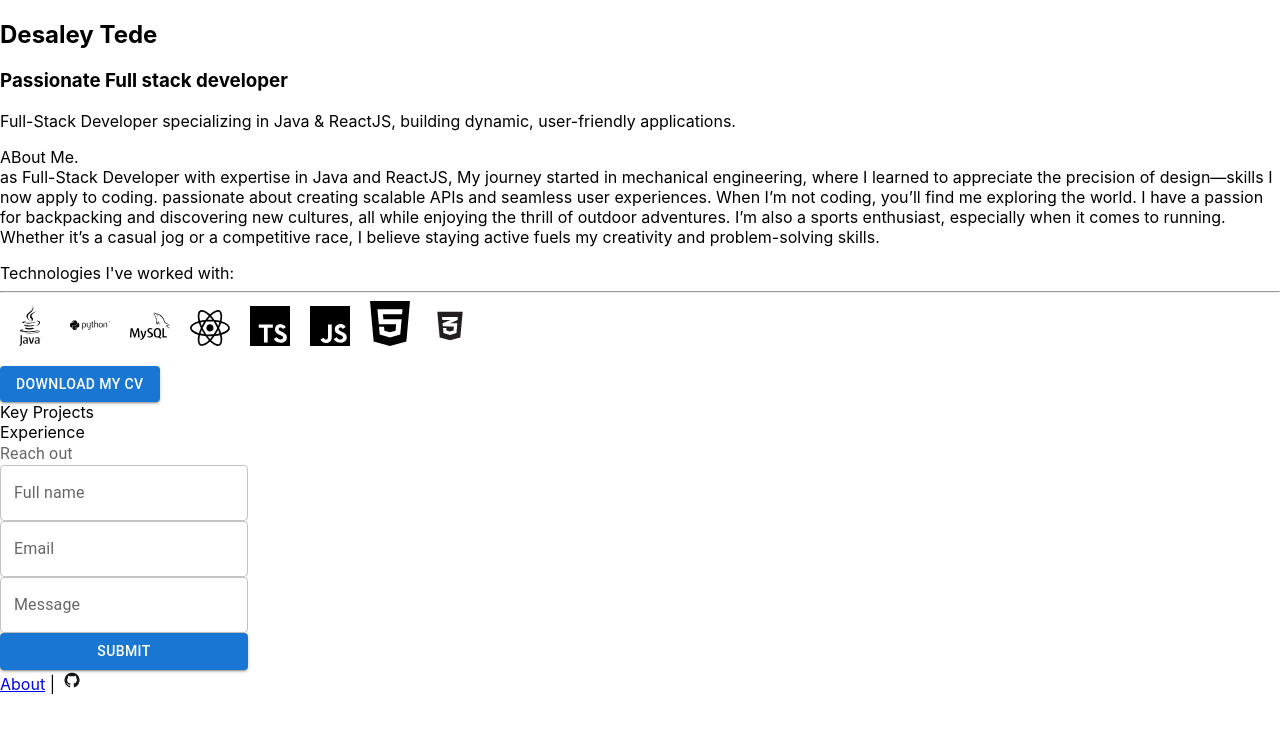
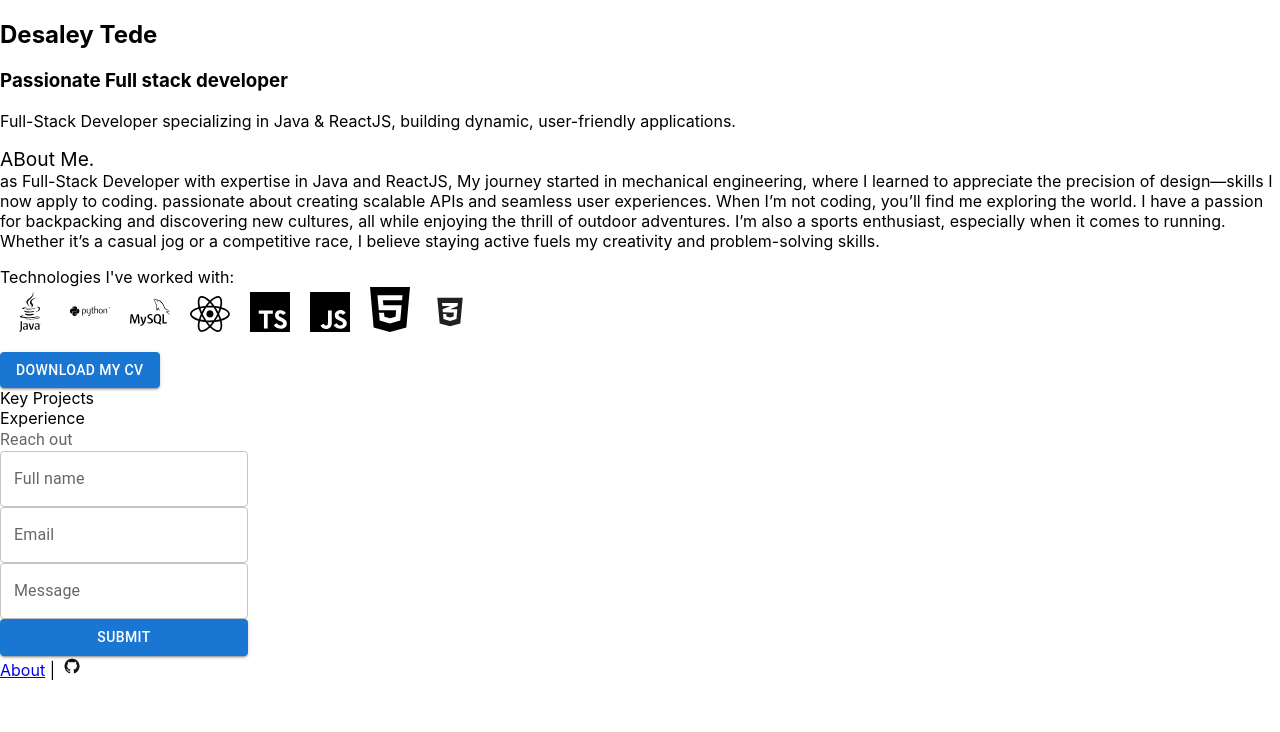
Before and after one commit to DesTede/personal_site, a React (Create React App) app: page /about in a window 1280 px wide. Shown: the top 732 px of the page. Built offline with nearby package versions, Linux system fonts and the light colour scheme.

Commit message:
About.tsx updated

```diff
--- a/src/Sections/About/About.css
+++ b/src/Sections/About/About.css
@@ -5,3 +5,7 @@
     display: inline-block;
     object-fit: contain;
 }
+
+.MeHeader{
+    font-size: larger;
+}
--- a/src/Sections/About/About.tsx
+++ b/src/Sections/About/About.tsx
@@ -5,7 +5,7 @@ function About(): JSX.Element {
     return (
         <div>
             <p className={"AboutMe"}>
-                <div className={"Me"}>ABout Me.</div>
+                <div className={"MeHeader"}>ABout Me.</div>
                 as Full-Stack Developer with expertise in Java and ReactJS, My journey started in mechanical engineering, where I learned to appreciate the precision
                 of design—skills I now apply to coding.
                 passionate about creating scalable APIs and seamless user experiences.
@@ -17,7 +17,7 @@ function About(): JSX.Element {
             </p>
             <p className={"skills"}>
                 Technologies I've worked with:
-                <hr/>
+                <br/>
                 {/*Java, Spring,React,Mysql, typescript, CSS, Javascript,*/}
                 <img className="tech-logo" src={"/images/java-4-logo.svg"} alt={"Java"}/>
                 <img className="tech-logo" src={"/images/python-3-logo.svg"} alt={"Python"}/>
--- a/src/Sections/Home/Home.tsx
+++ b/src/Sections/Home/Home.tsx
@@ -6,6 +6,7 @@ function Home(): JSX.Element {
                 Passionate Full stack developer
             </h3>
             <p>
+
                 Full-Stack Developer specializing in Java & ReactJS, building dynamic, user-friendly applications.
             </p>
         </div>
```
